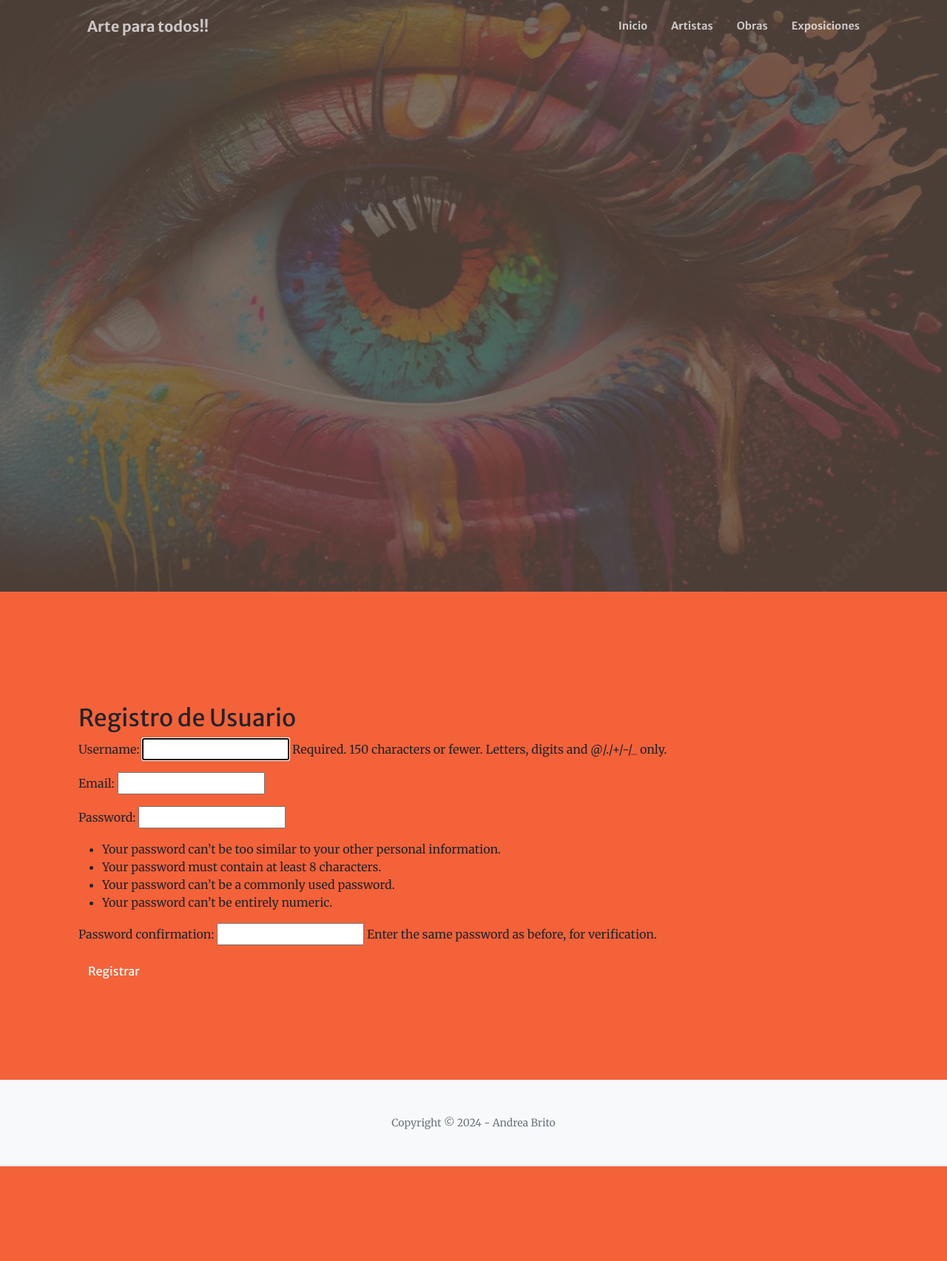
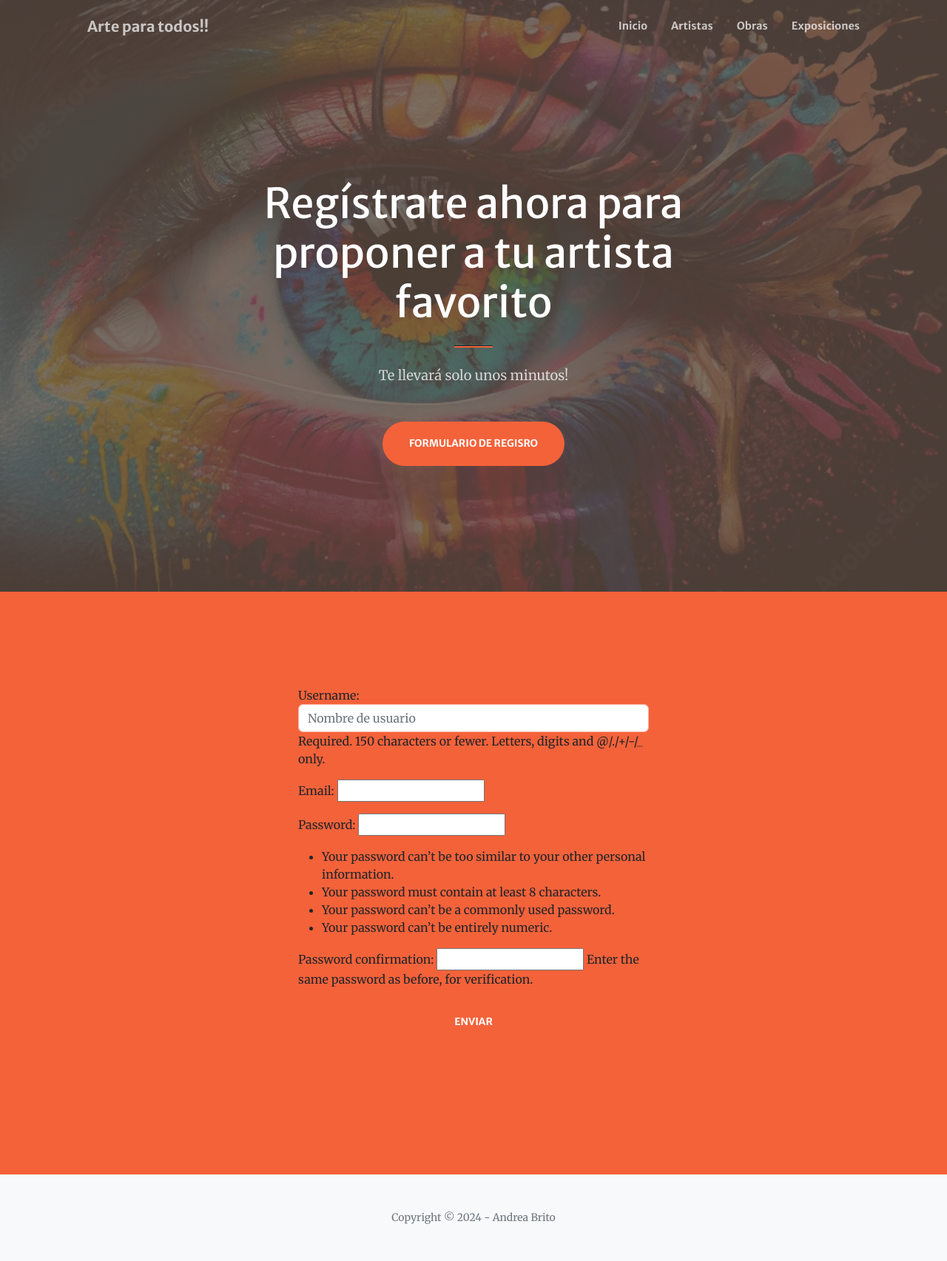
Before and after one commit to AndreaBV00/Proyecto_Fin, a Django app: page /App_Artista/Registro/ in a window 1280 px wide. Shown: the whole page at 74% size. Before the commit the page ends 1577 px from the top, so only its background shows below. Run offline with Django 5.2, Linux system fonts and the light colour scheme; some libraries are stand-ins or nearby versions.

Commit message:
formulario_reg ok

```diff
--- a/App_Artista/Templates/Registro.html
+++ b/App_Artista/Templates/Registro.html
@@ -2,20 +2,29 @@
 
 
 {% block cont_cambia_1 %}
-
+<h1 class="text-white font-weight-bold">Regístrate ahora para proponer a tu artista favorito</h1>
+                        <hr class="divider" />
+                    </div>
+                    <div class="col-lg-8 align-self-baseline">
+                        <p class="text-white-75 mb-5">Te llevará solo unos minutos!</p>
+                        <a class="btn btn-primary btn-xl" href="#about">Formulario de Regisro</a>
 {% endblock %}
 
 
 {% block cont_cambia_2 %}
-<div class="container mt-4">
-    <h2>Registro de Usuario</h2>
-    <form method="POST">
-        {% csrf_token %}
-        {{ form.as_p }}
-        <button type="submit" class="btn btn-primary">Registrar</button>
-    </form>
+<div class="row gx-4 gx-lg-5 justify-content-center mb-5">
+    <div class="col-lg-6">
+        <form method="POST" id="contactForm">{% csrf_token %}
+            <!-- Django form rendering -->
+            {{ form.as_p }}
+
+            <!-- Submit Button-->
+            <div class="d-grid">
+                <button class="btn btn-primary btn-xl" id="submitButton" type="submit">Enviar</button>
+            </div>
+        </form>
+    </div>
 </div>
-
 {% endblock %}
 
 {% block cont_cambia_3 %}
--- a/App_Artista/forms.py
+++ b/App_Artista/forms.py
@@ -75,6 +75,12 @@
     class Meta:
         model = User
         fields = ('username', 'email', 'password1', 'password2')
+        widgets = {
+            'username': forms.TextInput(attrs={'class': 'form-control', 'placeholder': 'Nombre de usuario'}),
+            'email': forms.EmailInput(attrs={'class': 'form-control', 'placeholder': 'nombre@email.com'}),
+            'password1': forms.PasswordInput(attrs={'class': 'form-control', 'placeholder': 'Contraseña'}),
+            'password2': forms.PasswordInput(attrs={'class': 'form-control', 'placeholder': 'Repite la contraseña'}),
+        }
 
     def save(self, commit=True):
         user = super().save(commit=False)
```
Also changed, not shown: db.sqlite3.
